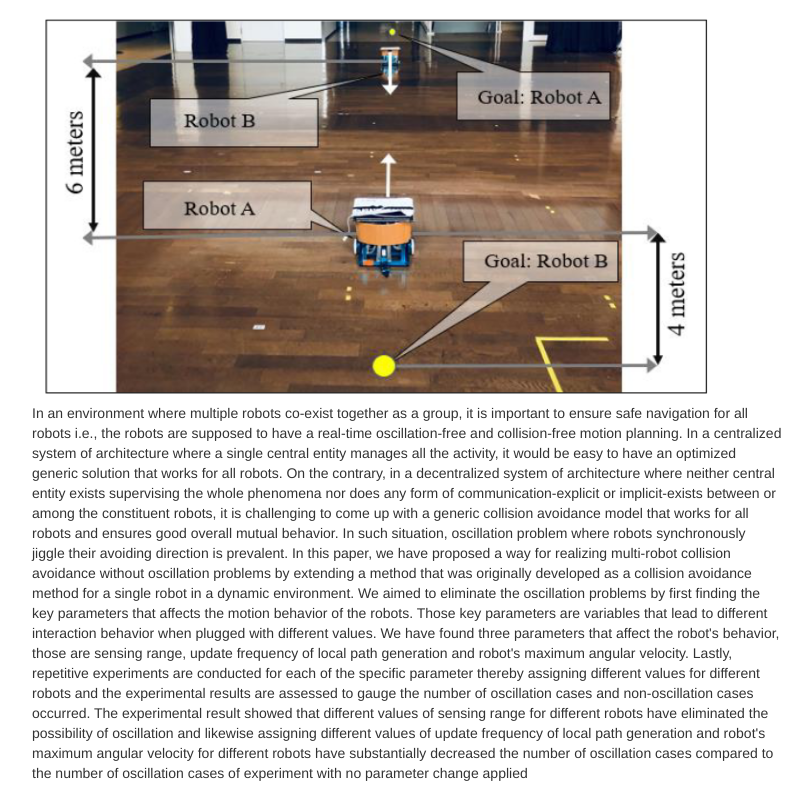
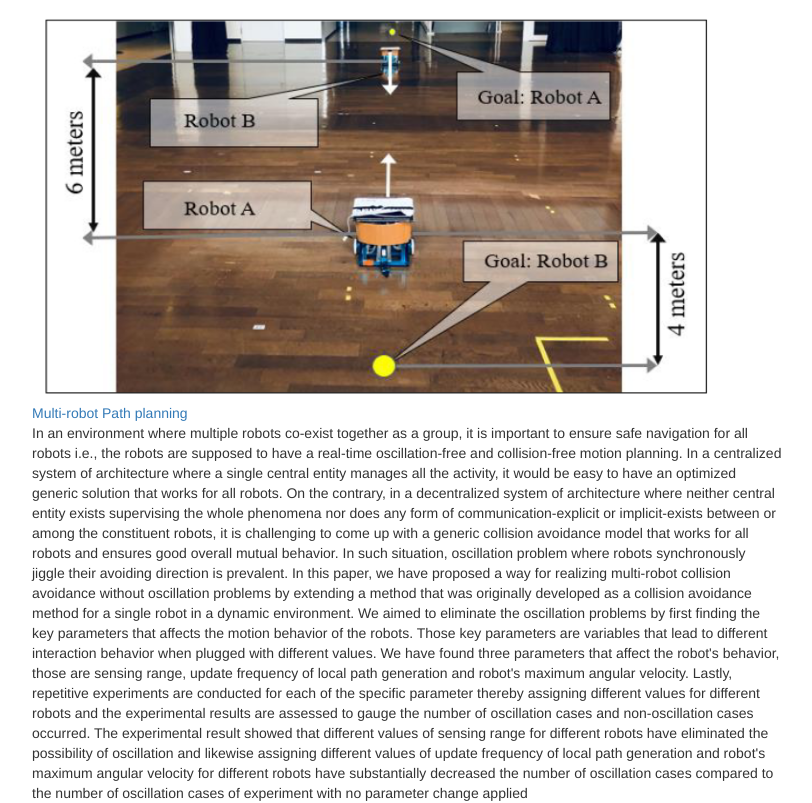
Before and after one commit to HadushHailu/HadushHailu.github.io, a plain HTML site: page r_and_p.html in a window 1280 px wide. Shown: the part 1643-2446 px from the top of the page, without its empty margins (38-850 px from the left). Drawn offline with nearby package versions, Linux system fonts and the light colour scheme.

Commit message:
Update r_and_p.html

```diff
--- a/r_and_p.html
+++ b/r_and_p.html
@@ -103,6 +103,7 @@
        		 	<img src="img/collision_avoidance.png" width="700" height="400">
       		</div>
      		<div class="text" style="border:thin">
+		<a href="https://github.com/HadushHailu/SimplePathplanner">Multi-robot Path planning</a><br/>
                 <p>In an environment where multiple robots co-exist together as a group, it is important to ensure safe navigation for all robots i.e.,
 	        the robots are supposed to have a real-time oscillation-free and collision-free motion planning. In a centralized system of architecture where a single central entity manages
 		all the activity, it would be easy to have an optimized generic solution that works for all robots. On the contrary, in a decentralized system of architecture where neither
```
